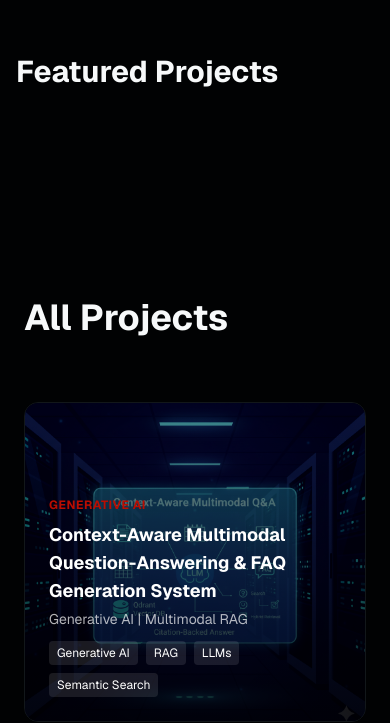
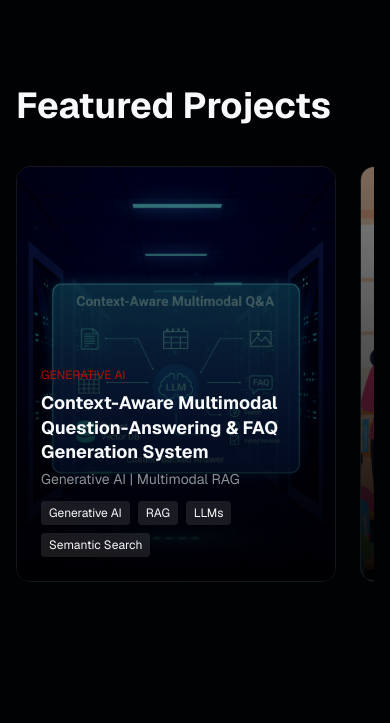
Before and after one commit to ShreyaGupta2025/shreya-portfolio, a Next.js app: page / in a window 390 px wide. Shown: the part 5032-5755 px from the top of the page. Built offline with nearby package versions, Linux system fonts and the light colour scheme.

Commit message:
Fix Featured Projects image visibility and scroll layout

```diff
--- a/components/featured-projects.tsx
+++ b/components/featured-projects.tsx
@@ -5,22 +5,126 @@ import { ChevronLeft, ChevronRight } from "lucide-react"
 import ProjectModal from "./project-modal"
 
 const projects = [
-  /* 🔒 PROJECT DATA UNCHANGED (keep exactly as you sent) */
+{
+  id: 1,
+  title: "Context-Aware Multimodal Question-Answering & FAQ Generation System",
+  subtitle: "Generative AI | Multimodal RAG",
+  description:
+    "A context-aware multimodal Retrieval-Augmented Generation (RAG) system that ingests text, tables, and images to deliver citation-backed question answering and automated FAQ generation with high accuracy and interpretability.",
+  image: "/rag3.png",
+  tags: ["Generative AI", "RAG", "LLMs", "Semantic Search"],
+  badge: "Generative AI",
+  highlights: [
+    "Designed and implemented a Multimodal Retrieval-Augmented Generation (RAG) system to intelligently ingest and process diverse documents by extracting text, tables, and images using LLMs for downstream question-answering" ,
+    "Built a modular pipeline for tokenization, chunking, and dense embedding generation, storing high-dimensional vectors in the Qdrant vector database to enable efficient and scalable semantic search" ,
+    "Automated FAQ generation through carefully engineered LLM-driven prompts, integrating structured outputs into the knowledge base to improve retrieval coverage, reduce redundancy, and enhance user experience",
+    "Employed a hybrid retrieval mechanism combining vector similarity search with a BM25 fallback (threshold < 0.95), ensuring reliable, citation-backed, and context-rich answers with significantly improved accuracy, recall, and interpretability"
+  ],
+  techStack: ["Generative AI", "RAG", "LLMs", "Semantic Search",
+    "Python",
+    "LLMs",
+    "Qdrant",
+    "Dense Embeddings",
+    "BM25",
+    "Prompt Engineering"
+  ],
+  codeUrl: "https://github.com/ShreyaGupta2025/Multimodal-RAG" ,
+  outcome:
+    "Enabled reliable, scalable, and interpretable question answering with improved retrieval coverage, higher recall, and reduced redundancy across diverse document sources."
+  },
+  {
+  id: 2,
+  title: "AI-Driven Lesson Plan Report Generator",
+  subtitle: "Generative AI | Multi-Agent Automation",
+  description:
+    "An AI-assisted system that automates the creation of structured, high-quality lesson plan reports using coordinated multi-agent LLM workflows, enabling educators to generate polished, ready-to-use documents with minimal effort.",
+  image: "/lesson2.png",
+  tags: ["Generative AI", "LLMs", "Multi-Agent Systems", "Automation"],
+  badge: "Generative AI",
+  highlights: [
+    "Designed an AI-assisted report generation system using Streamlit and OpenAI GPT models to automate structured lesson plan creation",
+    "Implemented coordinated Autogen-based multi-agent workflows to generate, refine, and format content with consistency and clarity",
+    "Developed template-driven DOCX report generation for instant export of polished, educator-ready lesson plans",
+    "Built a modular and extensible web interface supporting customizable inputs and easy addition of new report templates"
+  ],
+  techStack: [
+    "Python",
+    "Streamlit",
+    "OpenAI API",
+    "Autogen",
+    "Prompt Engineering",
+    "DOCX Automation"
+  ],
+  codeUrl: "https://github.com/ShreyaGupta2025/Autogen-Streamlit-Application",
+  outcome:
+    "Reduced manual effort in lesson planning while ensuring consistent structure, clarity, and professional formatting across AI-generated educational reports."
+  },
+  {
+  id: 3,
+  title: "Early Warning & Intervention Recommendation System for OTT Show Retention",
+  subtitle: "Machine Learning | Predictive Analytics",
+  description:
+    "A machine learning–driven early warning system that predicts OTT show drop-off risk using early engagement signals and recommends targeted, data-backed interventions to improve viewer retention.",
+  image: "/ott2.png",
+  tags: ["Machine Learning", "Predictive Analytics", "XGBoost", "User Retention"],
+  badge: "Machine Learning",
+  highlights: [
+    "Built an XGBoost-based early warning model to estimate show drop-off risk using probabilistic scoring and Low / Medium / High risk bucketing to handle class imbalance and uncertainty",
+    "Performed diagnostic analysis by benchmarking high-risk shows against successful engagement baselines to identify key underperforming content dimensions",
+    "Developed a targeted intervention recommendation framework that prioritizes the most critical engagement gaps and translates them into actionable, content-level insights"
+  ],
+  techStack: [
+    "Python",
+    "XGBoost",
+    "Scikit-learn",
+    "Pandas",
+    "Probabilistic Risk Scoring",
+    "Data Analysis"
+  ],
+  codeUrl: "https://github.com/ShreyaGupta2025/Early-Warning-and-Intervention-Recommendation-System-for-OTT-Show-Retention",
+  outcome:
+    "Enabled proactive identification of at-risk OTT content and provided interpretable, data-driven intervention strategies to improve retention and engagement outcomes."
+  },
+  {
+    id: 4,
+    title: "Personal Portfolio Website",
+    subtitle: "Full-Stack Frontend Engineering",
+    description:
+      "A high-performance, responsive personal portfolio built to showcase AI/ML projects through clear structure, interactive components, and a modern user experience.",
+    image: "/portfolio5.png",
+    tags: ["Next.js", "TypeScript", "React", "Tailwind CSS"],
+    badge: "Frontend Engineering",
+    highlights: [
+      "Designed and developed a responsive, high-performance personal portfolio using Next.js and TypeScript with a strong emphasis on visual hierarchy and UX clarity",
+      "Built a dynamic project showcase system featuring horizontally scrollable cards, hover-based previews, and detailed modal views with technical highlights, outcomes, and GitHub links",
+      "Integrated modern UI enhancements such as background video, animated particle systems, gradient overlays, and smooth transitions to create an immersive yet performant user experience",
+      "Architected the codebase using modular, reusable React components and Tailwind CSS to ensure scalability, maintainability, and rapid content updates"
+    ],
+    techStack: [
+      "Next.js",
+      "TypeScript",
+      "React",
+      "Tailwind CSS",
+      "Framer Motion"
+    ],
+    codeUrl: "https://github.com/ShreyaGupta2025/shreya-portfolio",
+    outcome:
+      "Delivered a scalable and maintainable portfolio platform that effectively communicates technical depth, system thinking, and project impact through a polished frontend experience."
+  }
 ]
-
 export default function FeaturedProjects() {
   const [hoveredIndex, setHoveredIndex] = useState<number | null>(null)
   const [selectedProject, setSelectedProject] =
     useState<(typeof projects)[number] | null>(null)
 
-  const scrollContainerRef = useRef<HTMLDivElement>(null)
+  const scrollRef = useRef<HTMLDivElement>(null)
 
   const scroll = (direction: "left" | "right") => {
-    if (!scrollContainerRef.current) return
+    if (!scrollRef.current) return
     const scrollAmount = 420
-    scrollContainerRef.current.scrollTo({
+    scrollRef.current.scrollTo({
       left:
-        scrollContainerRef.current.scrollLeft +
+        scrollRef.current.scrollLeft +
         (direction === "right" ? scrollAmount : -scrollAmount),
       behavior: "smooth",
     })
@@ -30,33 +134,34 @@ export default function FeaturedProjects() {
     <>
       <section
         id="featured"
-        className="py-16 sm:py-20 md:py-24 px-4 sm:px-6 md:px-10 lg:px-16 bg-background"
+        className="relative z-30 py-24 px-4 sm:px-6 md:px-10 lg:px-16 bg-background"
       >
         <div className="max-w-7xl mx-auto">
-          <h2 className="text-3xl sm:text-4xl font-bold mb-8 sm:mb-10">
+          <h2 className="text-4xl font-bold mb-10">
             Featured Projects
           </h2>
 
           <div className="relative group">
-            {/* ⬅️➡️ DESKTOP ARROWS ONLY */}
+            {/* ⬅️ LEFT ARROW */}
             <button
               onClick={() => scroll("left")}
-              className="hidden md:flex absolute left-0 top-1/2 -translate-y-1/2 z-10 p-3 rounded-full bg-black/80 text-white opacity-0 group-hover:opacity-100 transition"
+              className="hidden md:flex absolute left-0 top-1/2 -translate-y-1/2 z-20 p-3 rounded-full bg-black/80 text-white opacity-0 group-hover:opacity-100 transition"
             >
               <ChevronLeft size={22} />
             </button>
 
+            {/* ➡️ RIGHT ARROW */}
             <button
               onClick={() => scroll("right")}
-              className="hidden md:flex absolute right-0 top-1/2 -translate-y-1/2 z-10 p-3 rounded-full bg-black/80 text-white opacity-0 group-hover:opacity-100 transition"
+              className="hidden md:flex absolute right-0 top-1/2 -translate-y-1/2 z-20 p-3 rounded-full bg-black/80 text-white opacity-0 group-hover:opacity-100 transition"
             >
               <ChevronRight size={22} />
             </button>
 
             {/* 🧠 SCROLL CONTAINER */}
             <div
-              ref={scrollContainerRef}
-              className="flex gap-4 sm:gap-6 overflow-x-auto scroll-smooth pb-4 pr-4 snap-x snap-mandatory"
+              ref={scrollRef}
+              className="flex gap-6 overflow-x-auto scroll-smooth pb-6 pr-4"
             >
               {projects.map((project, index) => (
                 <div
@@ -66,14 +171,12 @@ export default function FeaturedProjects() {
                   onMouseLeave={() => setHoveredIndex(null)}
                   className="
                     relative flex-shrink-0
-                    w-72 sm:w-80
-                    h-96
+                    w-80 h-[26rem]
                     rounded-xl overflow-hidden
                     border border-border bg-card
                     cursor-pointer
                     transition-all
-                    md:hover:scale-105 md:hover:border-primary
-                    snap-start
+                    hover:scale-105 hover:border-primary
                   "
                 >
                   {/* IMAGE */}
@@ -83,15 +186,16 @@ export default function FeaturedProjects() {
                     className="absolute inset-0 w-full h-full object-cover brightness-50 contrast-110"
                   />
 
+                  {/* GRADIENT */}
                   <div className="absolute inset-0 bg-gradient-to-t from-black/90 via-black/40 to-transparent" />
 
                   {/* CONTENT */}
-                  <div className="relative h-full flex flex-col justify-end p-5 sm:p-6">
-                    <p className="text-xs text-primary uppercase mb-2">
+                  <div className="relative h-full flex flex-col justify-end p-6">
+                    <p className="text-xs uppercase text-primary mb-2">
                       {project.badge}
                     </p>
 
-                    <h3 className="text-lg sm:text-xl font-bold mb-1 leading-snug">
+                    <h3 className="text-lg font-bold mb-1 leading-snug">
                       {project.title}
                     </h3>
 
@@ -99,18 +203,15 @@ export default function FeaturedProjects() {
                       {project.subtitle}
                     </p>
 
-                    {/* HOVER DETAILS (DESKTOP ONLY) */}
+                    {/* HOVER DESCRIPTION */}
                     <div
-                      className={`
-                        hidden md:block transition-all overflow-hidden
-                        ${
-                          hoveredIndex === index
-                            ? "max-h-96 opacity-100"
-                            : "max-h-0 opacity-0"
-                        }
-                      `}
+                      className={`hidden md:block transition-all overflow-hidden ${
+                        hoveredIndex === index
+                          ? "max-h-40 opacity-100"
+                          : "max-h-0 opacity-0"
+                      }`}
                     >
-                      <p className="text-sm text-white/80 mb-4">
+                      <p className="text-sm text-white/80 mb-3">
                         {project.description}
                       </p>
                     </div>
```
